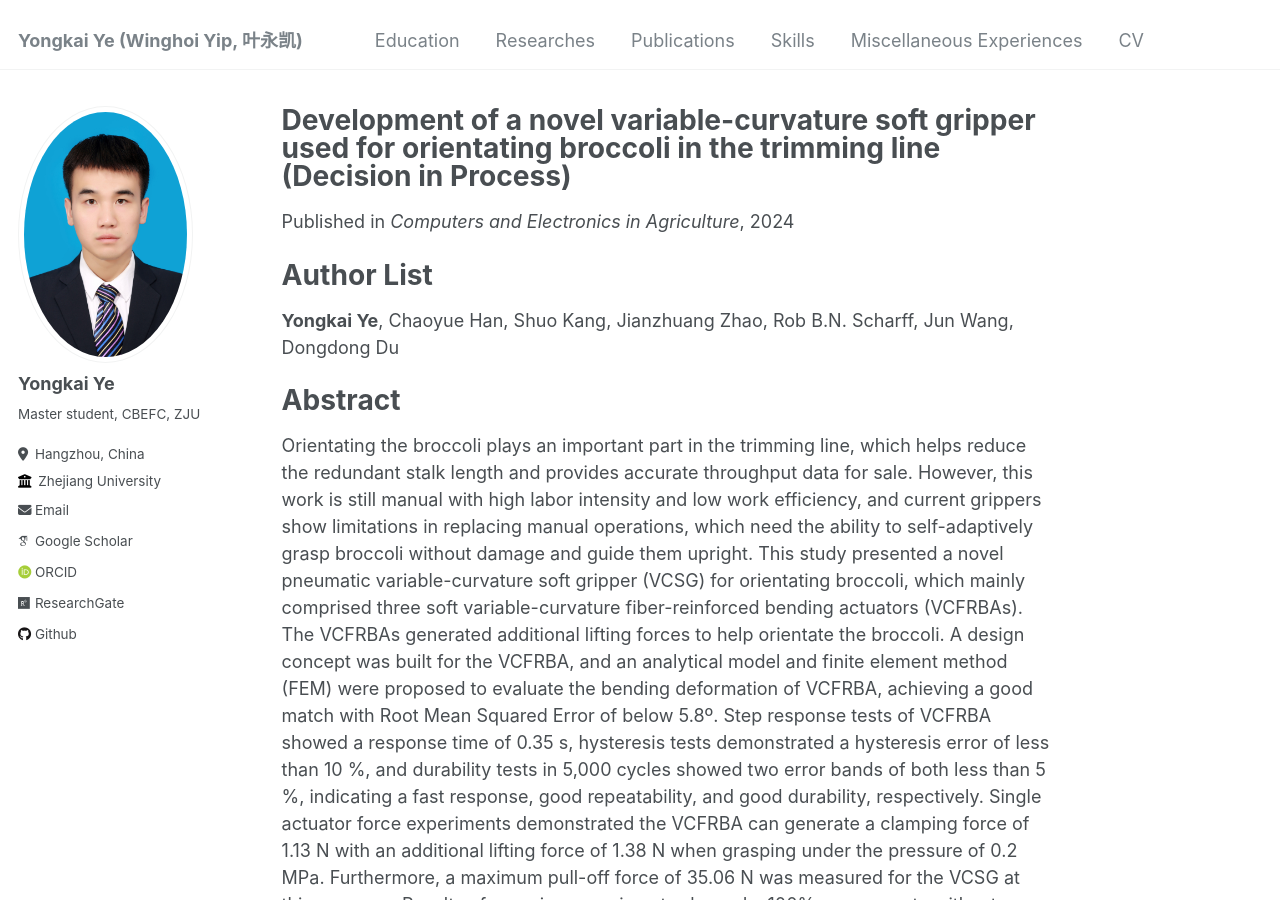
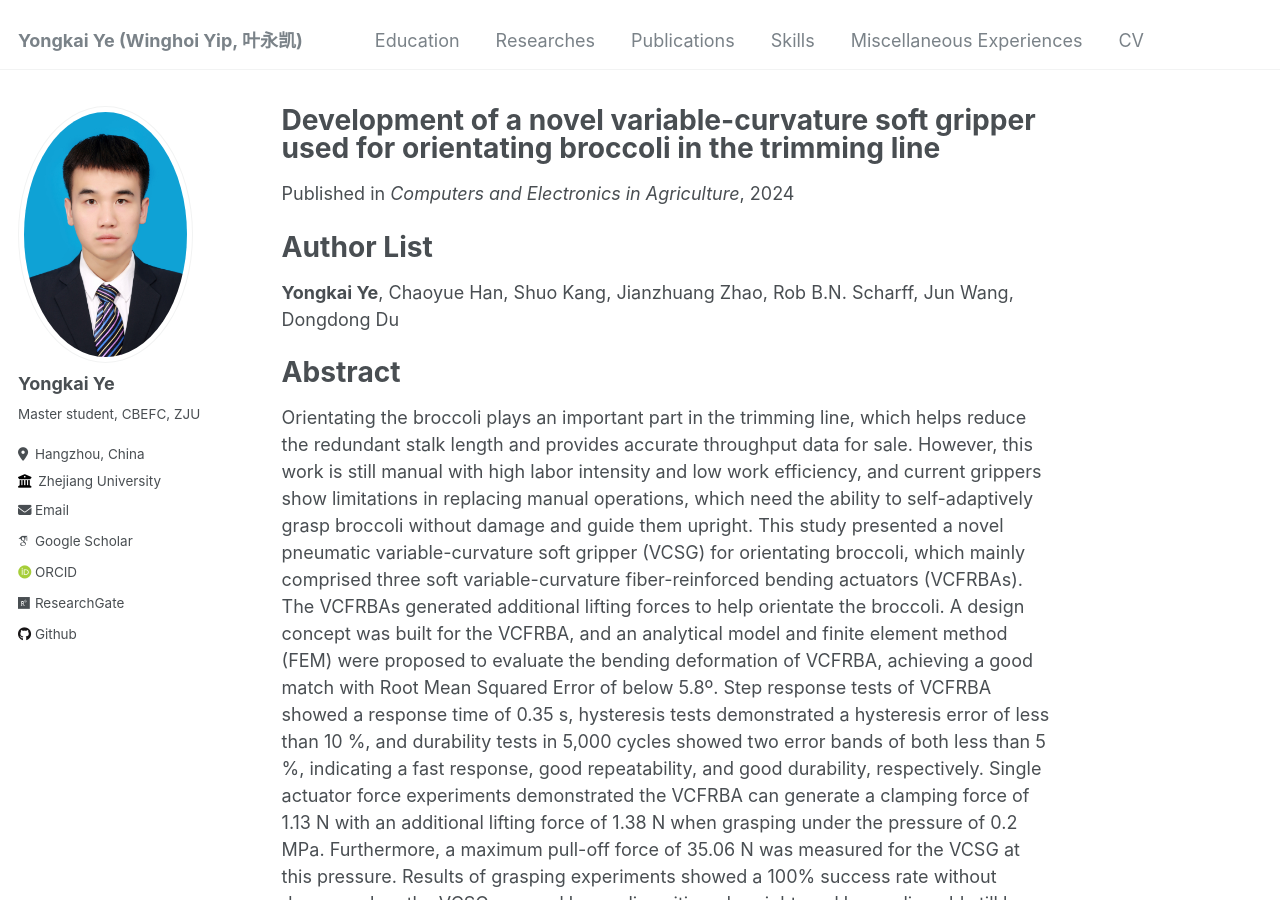
Before and after one commit to Yongkai-Ye/Yongkai-Ye.github.io, a Jekyll site: the page built from _publications/2024-July-zju-paper-2.md, in a window 1280 px wide and 900 px high. Built offline with Jekyll 4.4.1, drawn with Linux system fonts in a browser that asks for light colours; some web fonts are replaced.

Commit message:
Update 2024-July-zju-paper-2.md

```diff
--- a/_publications/2024-July-zju-paper-2.md
+++ b/_publications/2024-July-zju-paper-2.md
@@ -1,5 +1,5 @@
 ---
-title: "Development of a novel variable-curvature soft gripper used for orientating broccoli in the trimming line (Decision in Process)"
+title: "Development of a novel variable-curvature soft gripper used for orientating broccoli in the trimming line"
 collection: publications
 permalink: /publications/2024-July-zju-paper-2
 excerpt: 'A novel pneumatic variable-curvature soft gripper (VCSG) for orientating broccoli.'
```
